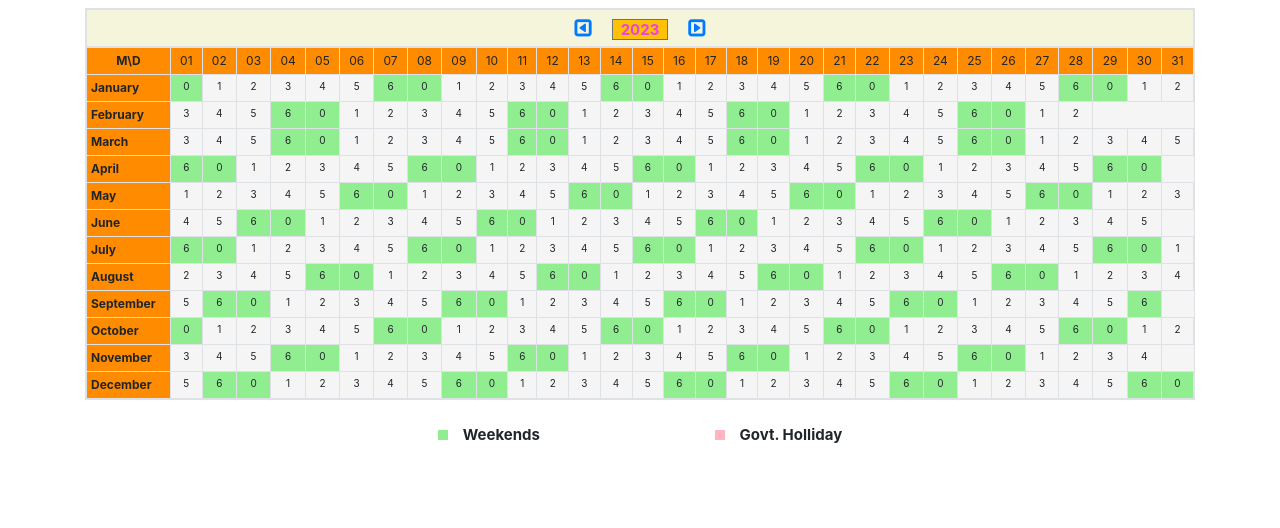
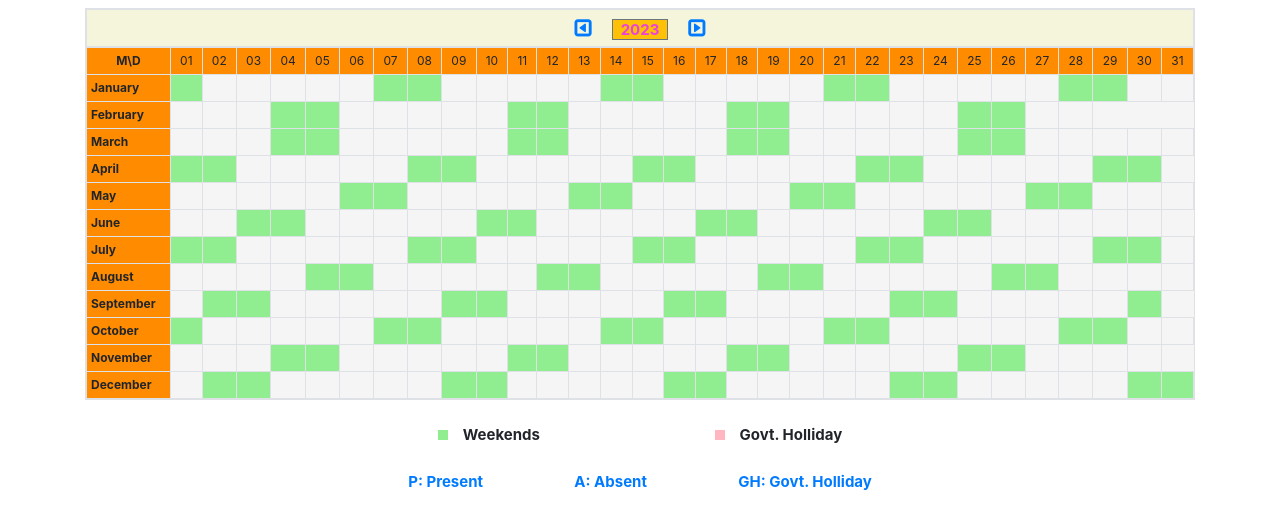
Before and after one commit to HarshalP008/HRMScalendarapp, an Angular app: page / in a window 1280 px wide. Shown: the top 528 px of the page. Built offline with nearby package versions, Linux system fonts and the light colour scheme.

Commit message:
Status shown

```diff
--- a/src/app/calendar/calendar.component.css
+++ b/src/app/calendar/calendar.component.css
@@ -49,3 +49,6 @@ td, th{
 .holi-govt{
     background-color: lightpink;
 }
+.li{
+    cursor: pointer;
+}
--- a/src/app/calendar/calendar.component.html
+++ b/src/app/calendar/calendar.component.html
@@ -17,7 +17,16 @@
 				</tr>
 				<tr *ngFor="let month of allMonths">
 					<th class="month p-1">{{month.name}}</th>
-					<td class="days p-1 text-center" *ngFor="let day of month.days" (click)="markHoliday(day)" [ngStyle]="dayColor(day)">{{day}}</td>
+					<td class="days p-1 text-center" *ngFor="let day of month.days" (click)="toggleList($event)" [ngStyle]="dayColor(day)">
+						<ng-container *ngIf="!(day.includes('Sun') || day.includes('Sat'))">
+							<ul class="list-group p-1" *ngIf="showList">
+							  <li class="list-group-item p-1 text-success" (click)="selectValue(day, 'P')">P</li>
+                <li class="list-group-item p-1 text-danger" (click)="selectValue(day, 'A')">A</li>
+						    <li class="list-group-item p-1 text-warning" (click)="selectValue(day, 'GH')">G</li>
+							</ul>
+							{{day.slice(15,16)}}
+						</ng-container>
+					</td>
 				</tr>
 			</tbody>
 		</table>
@@ -34,4 +43,20 @@
 			</div>
 		</div>
 	</div>
+	<div class="row mt-4 justify-content-center">
+		<div class="colorCode d-flex col-md-6 justify-content-around text-primary">
+			<div>
+				<span>P: </span>
+				<span>Present</span>
+			</div>
+			<div>
+				<span class="mt-1">A: </span>
+				<span>Absent</span>
+			</div>
+			<div>
+				<span>GH: </span>
+				<span>Govt. Holliday</span>
+			</div>
+		</div>
+  </div>
 </div>
--- a/src/app/calendar/calendar.component.ts
+++ b/src/app/calendar/calendar.component.ts
@@ -27,7 +27,11 @@ export class CalendarComponent implements OnInit{
   currentYear : any = +this.currentDate.getFullYear();
   totalDays !: any;
   datesArr: any = [];
-  month:any=[];
+  showList = false;
+  status : any;
+  month:any;
+  selDate !:string;
+  monthsArr!: any[];
 
   ngOnInit(){
     this.getDays();
@@ -41,28 +45,48 @@ export class CalendarComponent implements OnInit{
   getmonthDays() {
     for (let i = 0; i < this.allMonths.length; i++) {
       this.month = this.allMonths[i];
+      // this.monthsArr.push(this.month);
+      // console.log(this.monthsArr)
       this.totalDays = new Date(this.currentYear, i + 1, 0).getDate();
       console.log(this.totalDays);
       this.month.date= Array.from({ length: this.totalDays }, (_, j) => (j + 1).toString());
       for(let k = 0; k < this.month.date.length; k++){
-        // this.month.day= Array.from({ length: 7}, (_, k) => (k).toString());
-        this.month.days.push(new Date(this.currentYear, i , k + 1).getDay());
+        // this.month.days.push(new Date(this.currentYear, i , k + 1).getDay()); //for day 0123456 this.month.days.push(this.datePipe.transform(new Date(this.currentYear, i , k + 1),"dd-MM-yyyy")?.toString().slice(0,16));
+        let d= this.datePipe.transform(new Date(this.currentYear, i , k + 1),"EEE dd-MM-yyyy ");
+        this.month.days.push(d);
       }
       console.log(this.month);
     }
   }
+  // markHoliday(day:string){
+  //   // let SelDate= new Date(this.currentYear,1,day).getDate();
+  //   let selDate=day.concat("holiday");
+  //   console.log("marked weekend", selDate);
+  //   this.month.holidays= [];
+  //   this.month.holidays.push(selDate);
+  //   console.log(this.month.holidays);
+  // }
   dayColor(day:any){
-    return {'background-color' : (day == 0 || day == 6)? 'lightgreen' : 'smokewhite'}
-  }
-  markHoliday(day:any){
-    let SelDate= new Date(this.currentYear,1,day).getDate();
-    console.log("marked weekend", SelDate);
+    return {'background-color' : ( day.includes("Sat") || day.includes("Sun") || this.status== 'GovtHday') ? 'lightgreen' : 'smokewhite'}
   }
   nextYear() {
+    this.month = '';
     this.currentYear += 1;
     this.getmonthDays();
   }
   prevYear() {
     this.currentYear -= 1;
   }
+  toggleList(event: MouseEvent) {
+    event.stopPropagation();
+    this.showList = !this.showList;
+  }
+  selectValue(day:any, value: string) {
+    this.status = value;
+    this.showList = !false;
+    this.selDate= day.concat(value);
+    console.log(this.selDate);
+    this.month.days[day.slice(4,6) - 1]= this.selDate;
+    console.log(this.month);
+  }
 }
```
